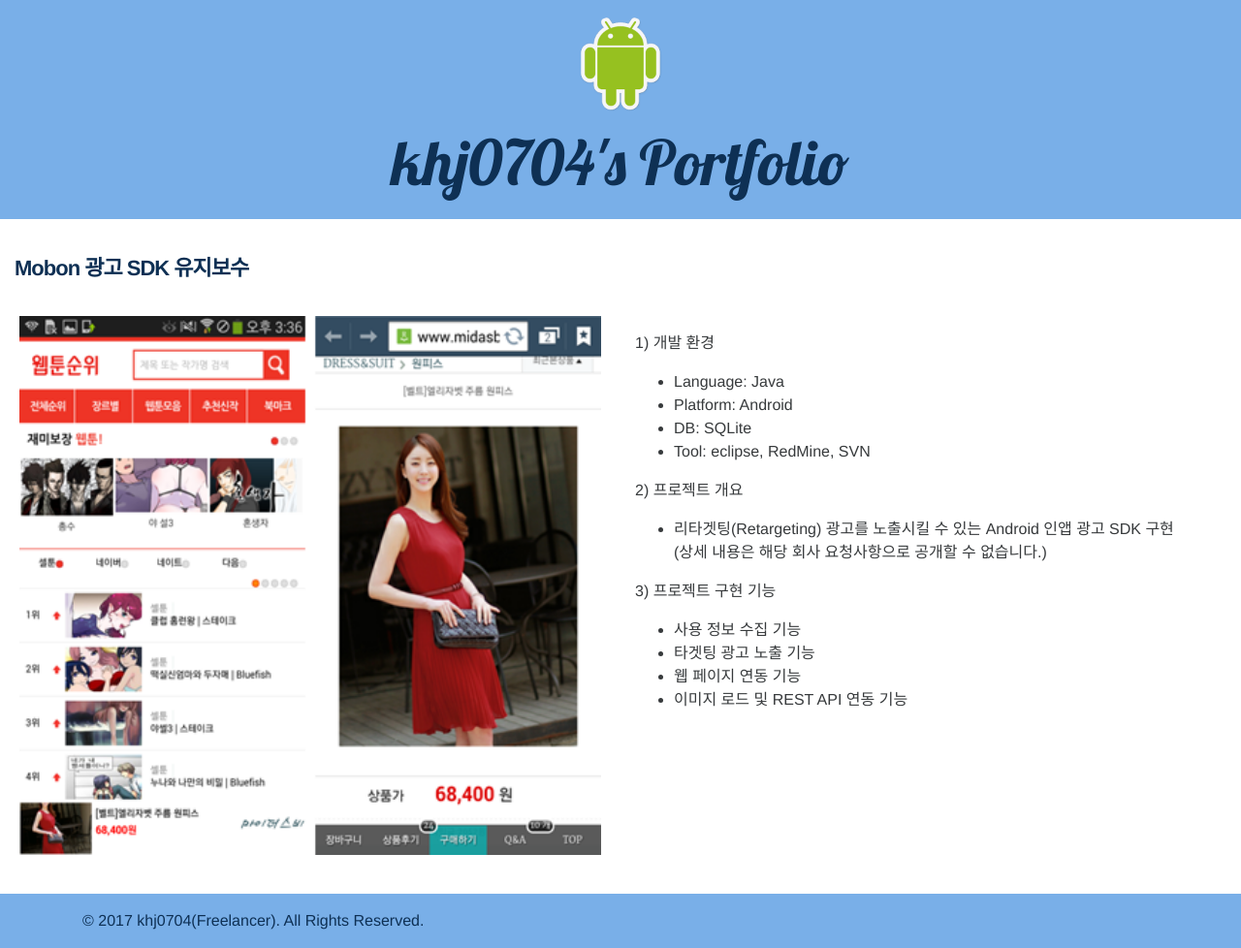
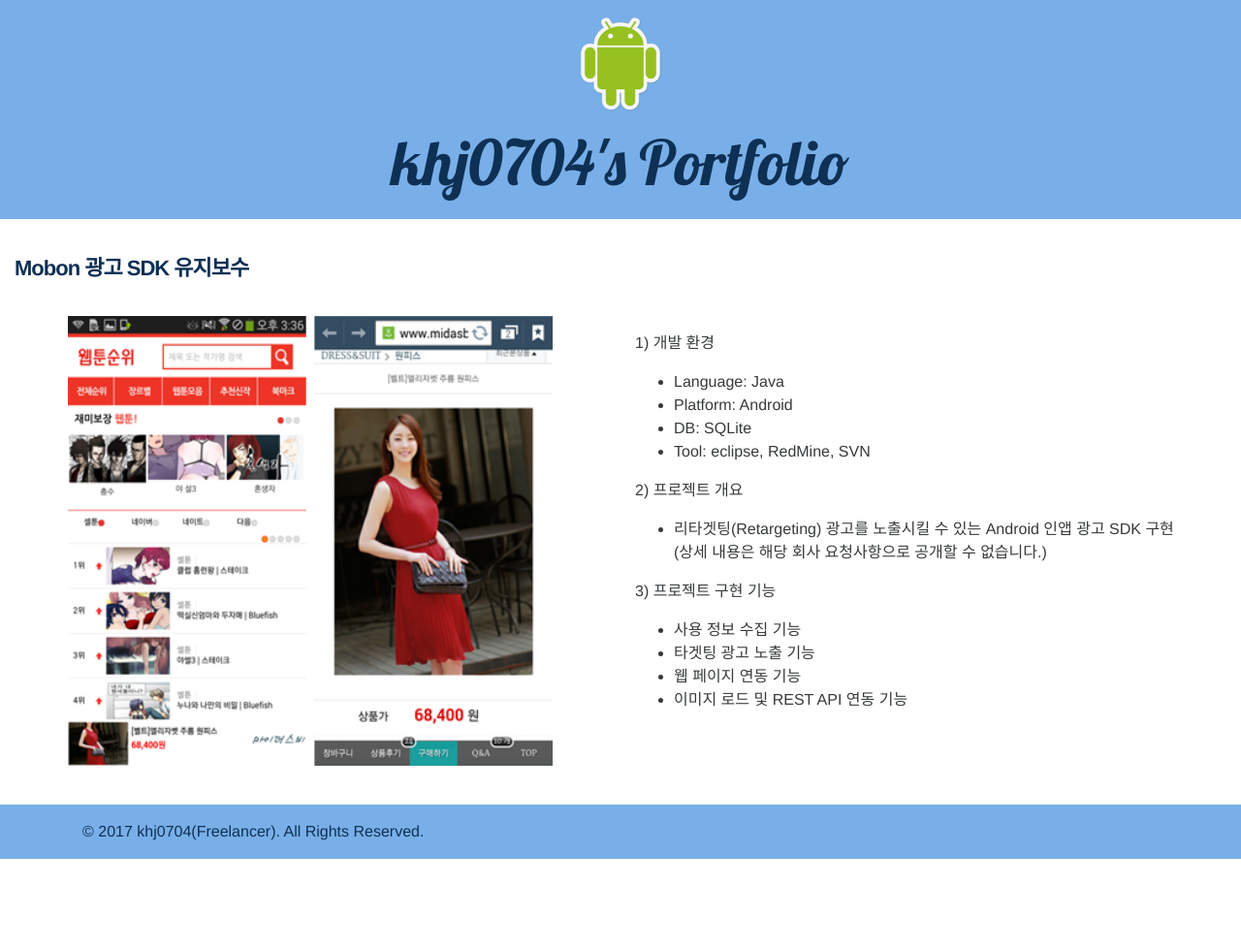
Before and after one commit to khj0704/khj0704.github.io, a Jekyll site: the page built from _posts/2015-03-15-portfolio16.md, in a window 1280 px wide. Shown: the whole page at 97% size. Built offline with Jekyll 4.4.1, drawn with Linux system fonts in a browser that asks for light colours; nearby versions of some CDN libraries; after the commit the page ends 900 px from its top, so only the background shows below that.

Commit message:
Modified Post Image Size.

```diff
--- a/_layouts/post.html
+++ b/_layouts/post.html
@@ -88,7 +88,7 @@
 			<div class="row">
 				<div class="col-xs-12 col-sm-12 col-md-6 col-lg-6">
 					<div class="vcenter" style="width:100%;height:100%;">
-						<img src="../../../../../web-dist/images/{{ page.image }}" style="width:100%;height:auto;max-width:600px;">
+						<img src="../../../../../web-dist/images/{{ page.image }}" style="width:100%;height:auto;max-width:500px;">
 					</div>
 				</div>
 				<div class="col-xs-12 col-sm-12 col-md-6 col-lg-6">
```
